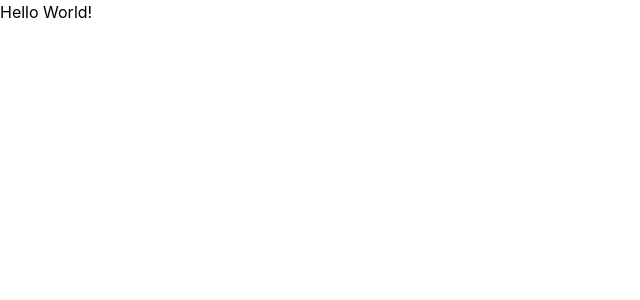
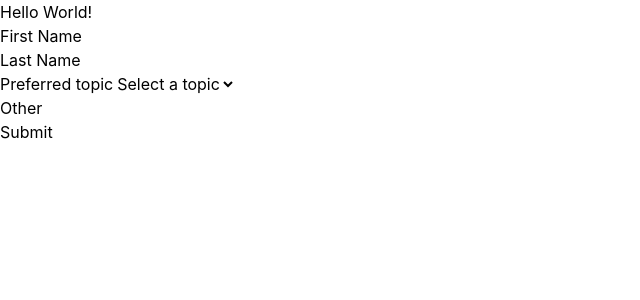
Before and after one commit to jackcoventry/photo-search, a React (Vite) app: page / in a window 1280 px wide. Shown: the top 300 px of the page, without its empty margins (0-640 px from the left). Built offline with nearby package versions, Linux system fonts and the light colour scheme.

Commit message:
feat: Add UserForm component with basic validation from zod and required input fields

```diff
--- a/package.json
+++ b/package.json
@@ -10,6 +10,7 @@
     "preview": "vite preview"
   },
   "dependencies": {
+    "@hookform/resolvers": "^7.0.8",
     "@tailwindcss/vite": "^4.3.5",
     "react": "^19.3.1",
     "react-dom": "^19.3.1",
--- a/src/App.tsx
+++ b/src/App.tsx
@@ -1,5 +1,12 @@
+import { UserForm } from "./features/UserForm/UserForm";
+
 function App() {
-  return <div>Hello World!</div>;
+  return (
+    <div>
+      Hello World!
+      <UserForm />
+    </div>
+  );
 }
 
 export default App;
--- /dev/null
+++ b/src/features/UserForm/UserForm.tsx
@@ -0,0 +1,79 @@
+import { useForm } from "react-hook-form";
+import { zodResolver } from "@hookform/resolvers/zod";
+import { z } from "zod";
+
+const schema = z.object({
+  firstName: z.string().trim().min(1, "First name is required."),
+  lastName: z.string().trim().min(1, "Last name is required."),
+  preferredTopic: z.enum(
+    ["Travel", "Cars", "Wildlife", "Technology", "Other"],
+    { error: "Please select a topic" },
+  ),
+  other: z.string().trim().optional(),
+});
+
+type FormValues = z.infer<typeof schema>;
+
+export function UserForm() {
+  const {
+    register,
+    handleSubmit,
+    formState: { errors },
+  } = useForm<FormValues>({
+    resolver: zodResolver(schema),
+    shouldUnregister: true,
+    defaultValues: {
+      other: "",
+    },
+  });
+
+  const onSubmit = (data: FormValues) => {
+    console.log(data);
+  };
+
+  return (
+    <form onSubmit={handleSubmit(onSubmit)} noValidate>
+      <fieldset>
+        <div>
+          <label htmlFor="firstName">First Name</label>
+          <input {...register("firstName")} />
+          <p>{errors.firstName?.message}</p>
+        </div>
+
+        <div>
+          <label htmlFor="lastName">Last Name</label>
+          <input {...register("lastName")} />
+          <p>{errors.lastName?.message}</p>
+        </div>
+
+        <div>
+          <label htmlFor="preferredTopic">Preferred topic</label>
+          <select
+            id="preferredTopic"
+            {...register("preferredTopic")}
+            defaultValue=""
+          >
+            <option value="" disabled>
+              Select a topic
+            </option>
+            <option value="travel">Travel</option>
+            <option value="cars">Cars</option>
+            <option value="wildlife">Wildlife</option>
+            <option value="technology">Technology</option>
+            <option value="other">Other</option>
+          </select>
+        </div>
+
+        <div>
+          <label htmlFor="other">Other</label>
+          <input {...register("other")} />
+          <p>{errors.other?.message}</p>
+        </div>
+
+        <div>
+          <button type="submit">Submit</button>
+        </div>
+      </fieldset>
+    </form>
+  );
+}
```
Also changed, not shown: 1 other file (tests, documents, lock files or other folders).
